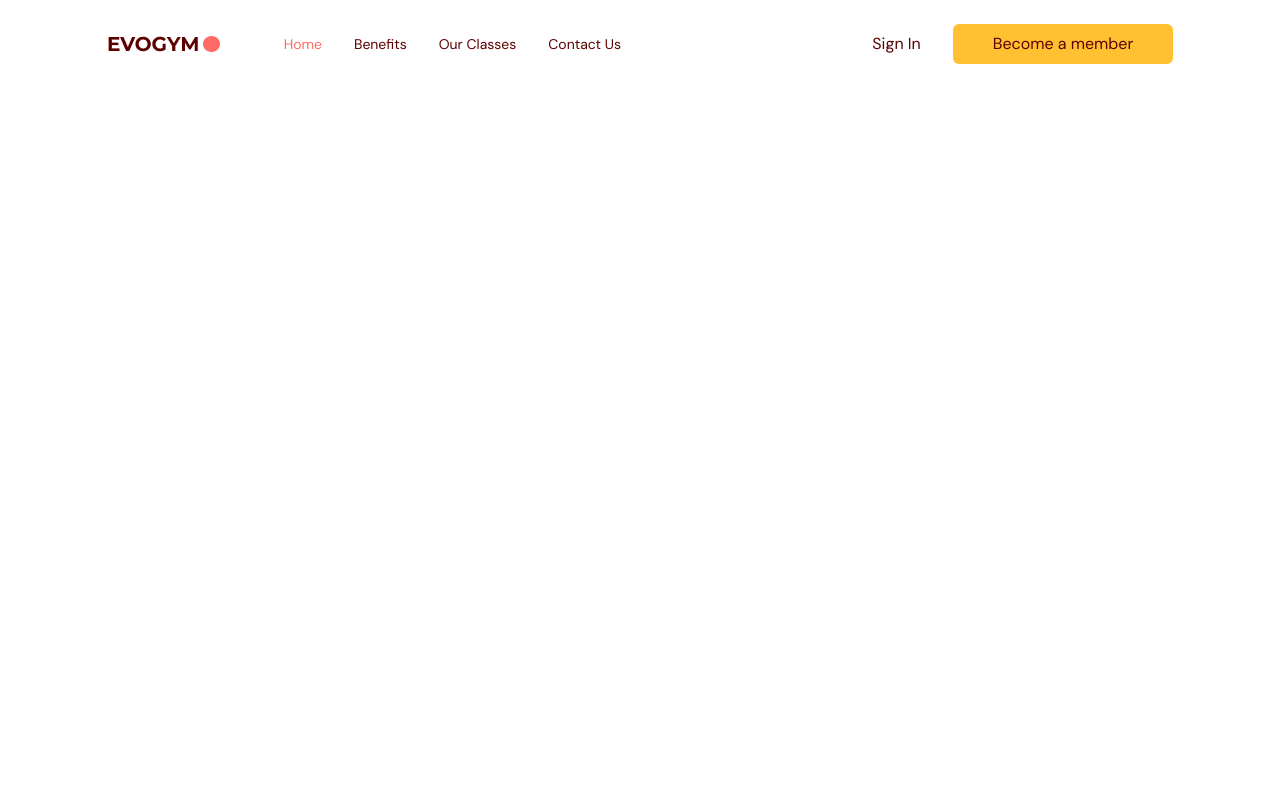
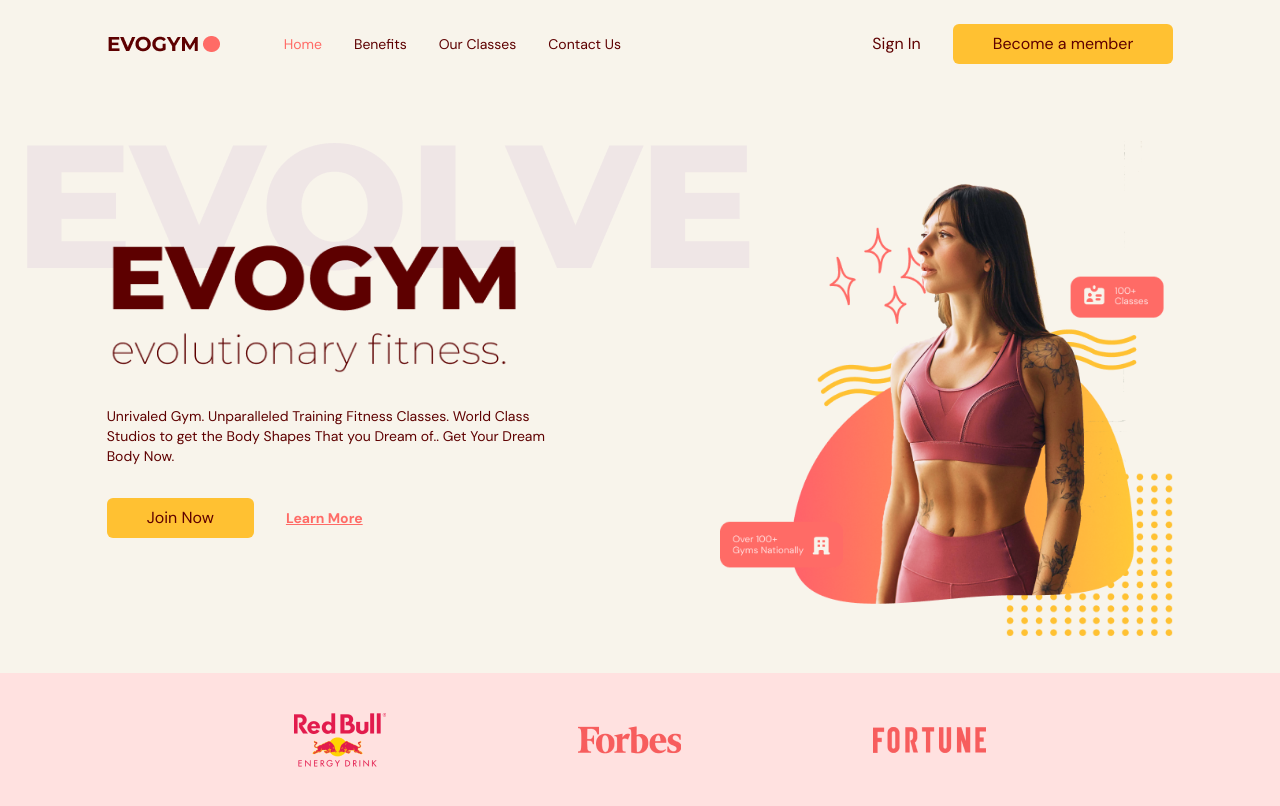
Before and after one commit to OmarAdamMostafa/EvoGymFitnessApp, a React (Vite) app: page / in a window 1280 px wide. Shown: the top 806 px of the page. Built offline with nearby package versions, Linux system fonts and the light colour scheme.

Commit message:
Commit #2.1
- Added and Completed Home section.

```diff
--- a/src/App.tsx
+++ b/src/App.tsx
@@ -1,5 +1,6 @@
 import { useState, useEffect } from 'react'
 import Navbar from "@/scenes/navbar";
+import Home from "@/scenes/home";
 import { SelectedPage } from '@/shared/types';
 
 function App() {
@@ -23,6 +24,7 @@ function App() {
   return (
     <div className="app">
       <Navbar isTopOfPage={isTopOfPage} selectedPage={selectedPage} setSelectedPage={setSelectedPage}/>
+      <Home setSelectedPage={setSelectedPage}/>
     </div>
   )
 }
--- /dev/null
+++ b/src/scenes/home/index.tsx
@@ -0,0 +1,110 @@
+import useMediaQuery from "@/hooks/useMediaQuery";
+import { SelectedPage } from "@/shared/types";
+import ActionButton from "@/shared/ActionButton";
+import HomePageText from "@/assets/HomePageText.png";
+import HomePageGraphic from "@/assets/HomePageGraphic.png";
+import SponsorRedBull from "@/assets/SponsorRedBull.png";
+import SponsorForbes from "@/assets/SponsorForbes.png";
+import SponsorFortune from "@/assets/SponsorFortune.png";
+import AnchorLink from "react-anchor-link-smooth-scroll";
+import { motion } from "framer-motion";
+
+type Props = {
+  setSelectedPage: (value: SelectedPage) => void;
+};
+
+const Home = ({ setSelectedPage }: Props) => {
+    const isAboveMediumScreens = useMediaQuery("(min-width:1060px)");
+    const sponsors = [
+        {id:1,name:'RedBullLogo',value:SponsorRedBull},
+        {id:2,name:'ForbesLogo',value:SponsorForbes},
+        {id:3,name:'FortuneLogo',value:SponsorFortune}
+    ]
+
+    return (
+        <section id="home" className="gap-16 bg-gray-20 py-10 md:h-full md:pb-0">
+        {/* IMAGE AND MAIN HEADER */}
+        <motion.div
+            className="mx-auto w-5/6 items-center justify-center md:flex md:h-5/6"
+            onViewportEnter={() => setSelectedPage(SelectedPage.Home)}
+        >
+            {/* MAIN HEADER */}
+            <div className="z-10 mt-32 md:basis-3/5">
+            {/* HEADINGS */}
+            <motion.div
+                className="md:-mt-20"
+                initial="hidden"
+                whileInView="visible"
+                viewport={{ once: true, amount: 0.5 }}
+                transition={{ duration: 0.5 }}
+                variants={{
+                hidden: { opacity: 0, x: -50 },
+                visible: { opacity: 1, x: 0 },
+                }}
+            >
+                <div className="relative">
+                <div className="before:absolute before:-top-20 before:-left-20 before:z-[-1] md:before:content-evolvetext">
+                    <img alt="home-page-text" src={HomePageText} />
+                </div>
+                </div>
+
+                <p className="mt-8 text-sm">
+                    Unrivaled Gym. Unparalleled Training Fitness Classes. World Class
+                    Studios to get the Body Shapes That you Dream of.. Get Your Dream
+                    Body Now.
+                </p>
+            </motion.div>
+
+            {/* ACTIONS */}
+            <motion.div
+                className="mt-8 flex items-center gap-8"
+                initial="hidden"
+                whileInView="visible"
+                viewport={{ once: true, amount: 0.5 }}
+                transition={{ delay: 0.2, duration: 0.5 }}
+                variants={{
+                hidden: { opacity: 0, x: -50 },
+                visible: { opacity: 1, x: 0 },
+                }}
+            >
+                <ActionButton setSelectedPage={setSelectedPage}>
+                    Join Now
+                </ActionButton>
+                <AnchorLink
+                    className="text-sm font-bold text-primary-500 underline hover:text-secondary-500"
+                    onClick={() => setSelectedPage(SelectedPage.ContactUs)}
+                    href={`#${SelectedPage.ContactUs}`}
+                >
+                <p>Learn More</p>
+                </AnchorLink>
+            </motion.div>
+            </div>
+
+            {/* IMAGE */}
+            <div
+                className="flex basis-3/5 justify-center md:z-10
+                    md:ml-40 md:mt-16 md:justify-items-end"
+            >
+            <img alt="home-pageGraphic" src={HomePageGraphic} />
+            </div>
+        </motion.div>
+
+        {/* SPONSORS */}
+        {isAboveMediumScreens && (
+            <div className="h-[150px] w-full bg-primary-100 py-10">
+            <div className="mx-auto w-5/6">
+                <div className="flex items-center justify-center gap-48">
+                    {
+                        sponsors.map((sponsor)=>(
+                            <img key={sponsor.id} alt={sponsor.name}src={sponsor.value} />
+                        ))
+                    }
+                </div>
+            </div>
+            </div>
+        )}
+        </section>
+    );
+};
+
+export default Home;
```
